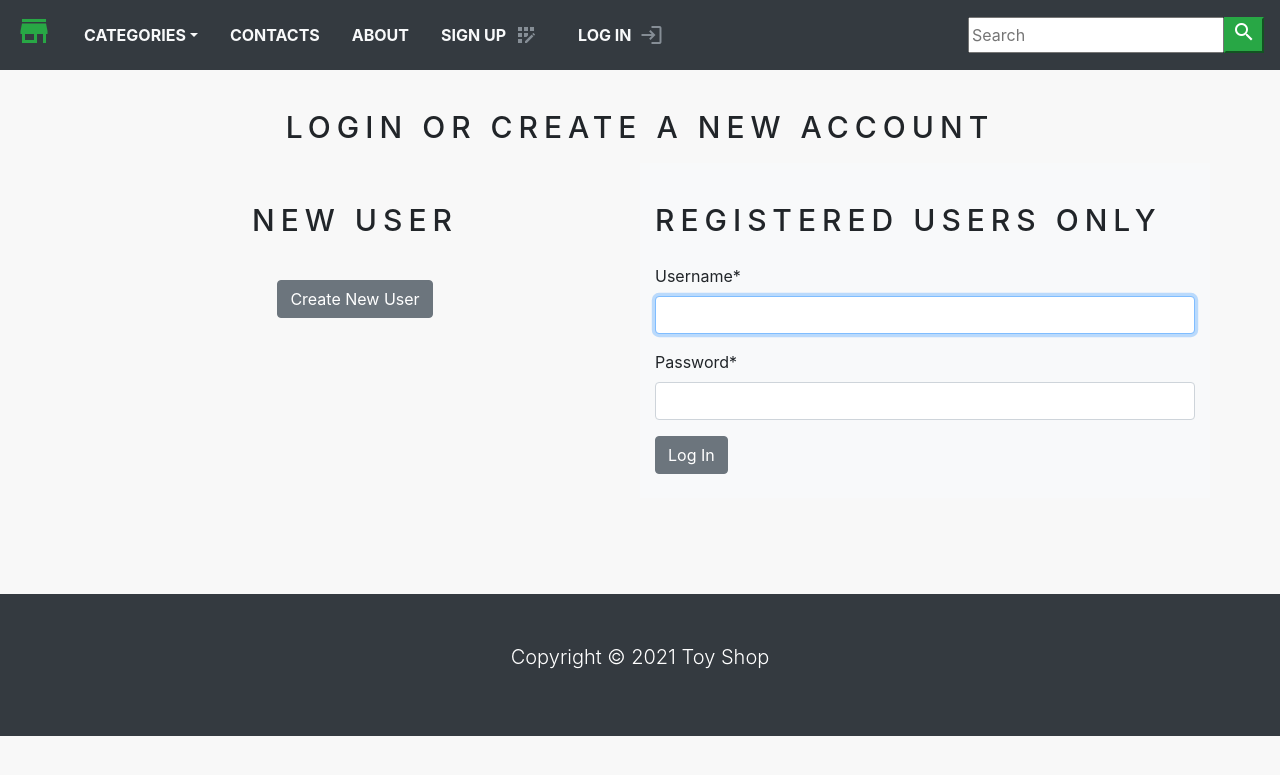
After one commit to Navi-n-Don/ecommerce-project, a Django app: page /account/login/ in a window 1280 px wide. The commit adds this page. Shown: the top 775 px of the page. Run offline with Django 3.2, Linux system fonts and the light colour scheme; data that the repository does not hold is empty; some libraries are stand-ins or nearby versions.

Commit message:
Login and logout

```diff
--- /dev/null
+++ b/shop/templates/login.html
@@ -0,0 +1,33 @@
+{% extends 'base.html' %}
+
+{% load static %}
+
+{% load crispy_forms_tags %}
+
+{% block title %}
+    Login
+{% endblock %}
+
+{% block content %}
+
+<div class="container"><br>
+    <h1 class="product_title text-center">Login or Create a New Account</h1>
+    <div class="row">
+        <div class="col-12 col-sm-12 col-lg-6 text-center custom_div"><br>
+            <h2 class="product_title">New User</h2>
+            <br><a href="{% url 'signup' %}" class="btn btn-secondary">Create New User</a>
+        </div>
+        <div class="col-12 col-sm-12 col-lg-6 bg-light"><br>
+            <h2 class="product_title">Registered Users Only</h2>
+            <form method="post">
+                {% csrf_token %}
+                <p>{{ form | crispy }}</p>
+                <button type="submit" class="btn btn-secondary">Log In</button>
+            </form>
+            <br>
+        </div>
+    </div>
+    <br>
+</div>
+<br>
+{% endblock %}
--- a/shop/templates/navbar.html
+++ b/shop/templates/navbar.html
@@ -13,6 +13,14 @@
                 </li>
                 <li class="nav-item"><a class="nav-link text-light text-uppercase font-weight-bold px-3" href="">Contacts</a></li>
                 <li class="nav-item"><a class="nav-link text-light text-uppercase font-weight-bold px-3" href="">About</a></li>
+                {% if request.user.is_authenticated and request.user.first_name %}
+                <li class="nav-item"><span class="nav-link text-light text-uppercase font-weight-bold px-3 d-inline-flex">Welcome, {{ request.user.first_name }}! <i class="material-icons cart-icon mx-2">badge</i></span></li>
+                <li class="nav-item"><a href="{% url 'signout' %}" class="nav-link text-light text-uppercase font-weight-bold px-3 d-inline-flex">Sign Out <i class="material-icons cart-icon mx-2">logout</i></a></li>
+                {% else %}
+                <li class="nav-item"><a href="{% url 'signup' %}" class="nav-link text-light text-uppercase font-weight-bold px-3 d-inline-flex">Sign Up <i class="material-icons cart-icon mx-2">app_registration</i></a></li>
+                <li class="nav-item"><a href="{% url 'login' %}" class="nav-link text-light text-uppercase font-weight-bold px-3 d-inline-flex">Log In <i class="material-icons cart-icon mx-2">login</i></a></li>
+                {% endif %}
+
                 {% if item_count > 0 %}
                 <li class="nav-item"><a class="nav-link text-light text-uppercase font-weight-bold px-3" href="{% url 'cart_detail' %}"><i class="material-icons cart-icon">add_shopping_cart</i>({{ item_count }})</a></li>
                 {% endif %}
--- a/shop/urls.py
+++ b/shop/urls.py
@@ -11,4 +11,6 @@ urlpatterns = [
     path('cart/remove/<int:product_id>', views.cart_remove, name='cart_remove'),
     path('cart/remove_product/<int:product_id>', views.cart_remove_product, name='cart_remove_product'),
     path('account/create/', views.signUpView, name='signup'),
+    path('account/login/', views.loginView, name='login'),
+    path('account/signout/', views.signoutView, name='signout'),
 ]
--- a/shop/views.py
+++ b/shop/views.py
@@ -3,6 +3,8 @@ from .models import Category, Product, Cart, CartItem
 from django.core.exceptions import ObjectDoesNotExist
 from django.contrib.auth.models import Group, User
 from .forms import SignUpForm
+from django.contrib.auth.forms import AuthenticationForm
+from django.contrib.auth import login, authenticate, logout
 
 # Create your views here.
 def home(request, category_slug=None):
@@ -96,3 +98,25 @@ def signUpView(request):
     else:
         form = SignUpForm()
     return render(request, 'signup.html', {'form':form})
+
+
+def loginView(request):
+    if request.method == 'POST':
+        form = AuthenticationForm(data=request.POST)
+        if form.is_valid():
+            username = request.POST['username']
+            password = request.POST['password']
+            user = authenticate(username=username, password=password)
+            if user is not None:
+                login(request, user)
+                return redirect('home')
+            else:
+                return redirect('signup')
+    else:
+        form = AuthenticationForm()
+    return render(request, 'login.html', {'form':form})
+
+
+def signoutView(request):
+    logout(request)
+    return redirect('login')
```
Also changed, not shown: shop/templates/product.html (+7 -3 lines).
